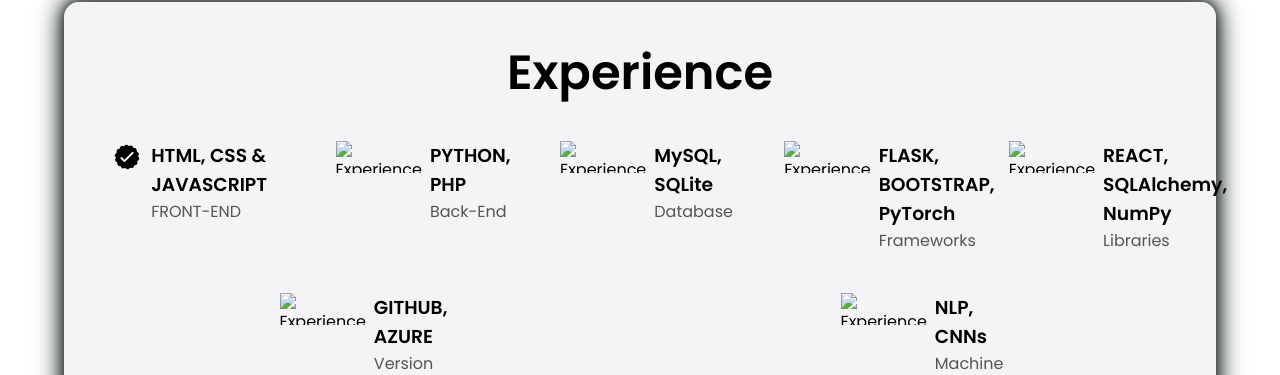
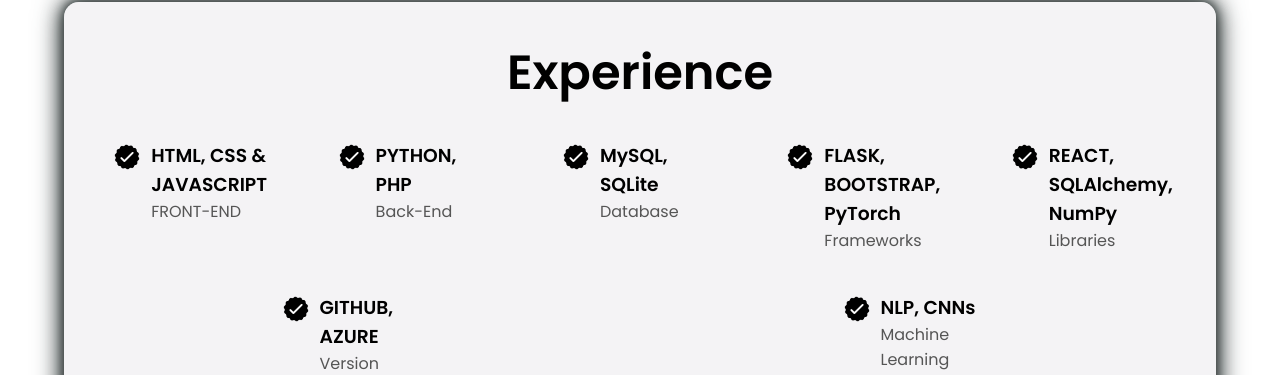
Before and after one commit to ashirbad-scripts/Portfolio, a plain HTML site: page index.html in a window 1280 px wide. Shown: the part 790-1165 px from the top of the page. Drawn offline with Linux system fonts and the light colour scheme; a script that the page names is missing.

Commit message:
index.html

```diff
--- a/index.html
+++ b/index.html
@@ -65,7 +65,7 @@
               </article>
               <article>
                 <img
-                  src="./assets/checkmark.png"
+                  src="checkmark.png"
                   alt="Experience icon"
                   class="icon"
                 />
@@ -76,7 +76,7 @@
               </article>
               <article>
                 <img
-                  src="./assets/checkmark.png"
+                  src="checkmark.png"
                   alt="Experience icon"
                   class="icon"
                 />
@@ -87,7 +87,7 @@
               </article>
               <article>
                 <img
-                  src="./assets/checkmark.png"
+                  src="checkmark.png"
                   alt="Experience icon"
                   class="icon"
                 />
@@ -98,7 +98,7 @@
               </article>
               <article>
                 <img
-                  src="./assets/checkmark.png"
+                  src="checkmark.png"
                   alt="Experience icon"
                   class="icon"
                 />
@@ -109,7 +109,7 @@
               </article>
               <article>
                 <img
-                  src="./assets/checkmark.png"
+                  src="checkmark.png"
                   alt="Experience icon"
                   class="icon"
                 />
@@ -120,7 +120,7 @@
               </article>
               <article>
                 <img
-                  src="./assets/checkmark.png"
+                  src="checkmark.png"
                   alt="Experience icon"
                   class="icon"
                 />
```
